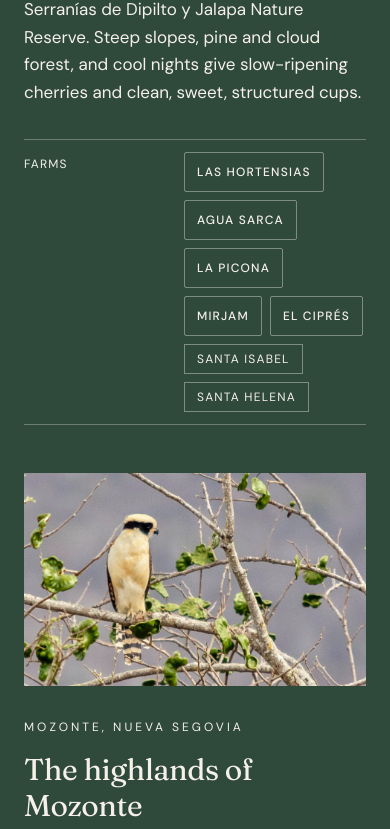
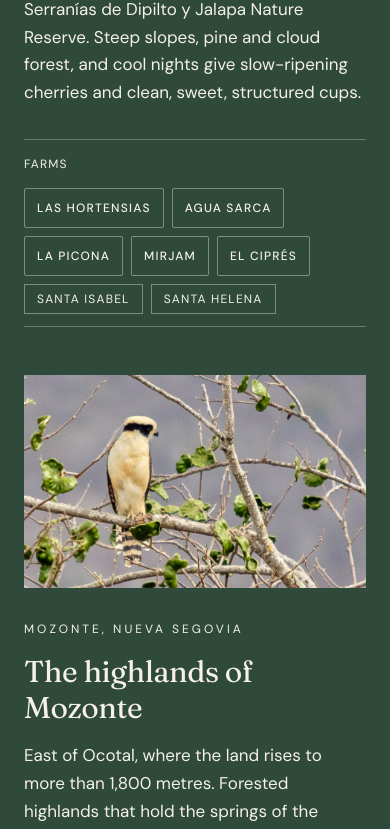
Before and after one commit to buhlorigin/cafetos-de-segovia, a React (Vite) app: page /farms in a window 390 px wide. Shown: the part 5195-6024 px from the top of the page. Built offline with nearby package versions, Linux system fonts and the light colour scheme.

Commit message:
Changes
Co-authored-by: martinbuhlorigin <213702241+martinbuhlorigin@users.noreply.github.com>

```diff
--- a/src/pages/Farms.tsx
+++ b/src/pages/Farms.tsx
@@ -269,12 +269,12 @@ const Farms = () => {
                     [t('farmsPage.altitudeRange'), area.altitude],
                     [t('farmsPage.mainVarieties'), area.varieties],
                   ].filter(([, value]) => Boolean(value)).map(([label, value]) => (
-                    <div key={label} className="grid grid-cols-[9rem_1fr] gap-4 py-3 border-b border-parchment/30">
+                    <div key={label} className="grid grid-cols-1 sm:grid-cols-[9rem_1fr] gap-4 py-3 border-b border-parchment/30">
                       <dt className="text-xs uppercase tracking-widest text-parchment pt-1">{label}</dt>
                       <dd className="text-parchment">{value}</dd>
                     </div>
                   ))}
-                  <div className="grid grid-cols-[9rem_1fr] gap-4 py-3 border-b border-parchment/30">
+                  <div className="grid grid-cols-1 sm:grid-cols-[9rem_1fr] gap-4 py-3 border-b border-parchment/30">
                     <dt className="text-xs uppercase tracking-widest text-parchment pt-1">{t('farmsPage.farmsLabel')}</dt>
                     <dd className="flex flex-wrap gap-2">
                       {area.farmNames.map((name) => {
```
